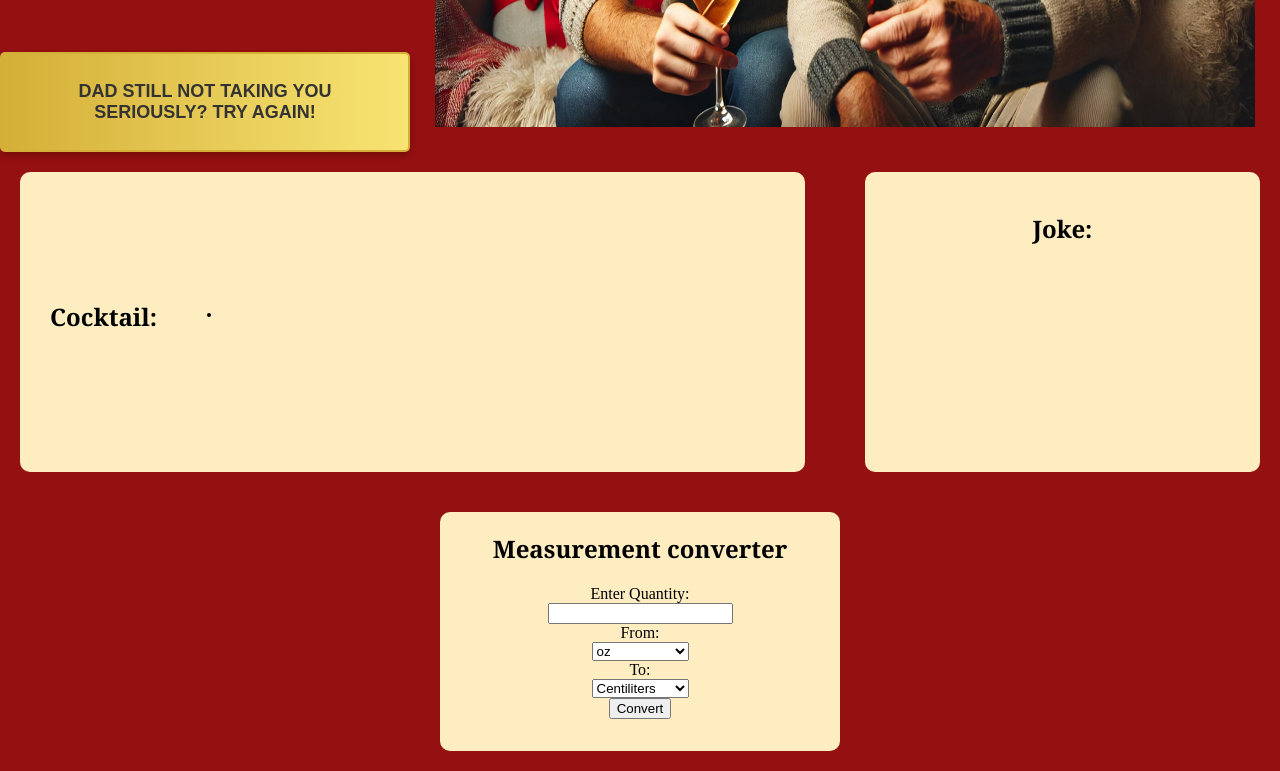
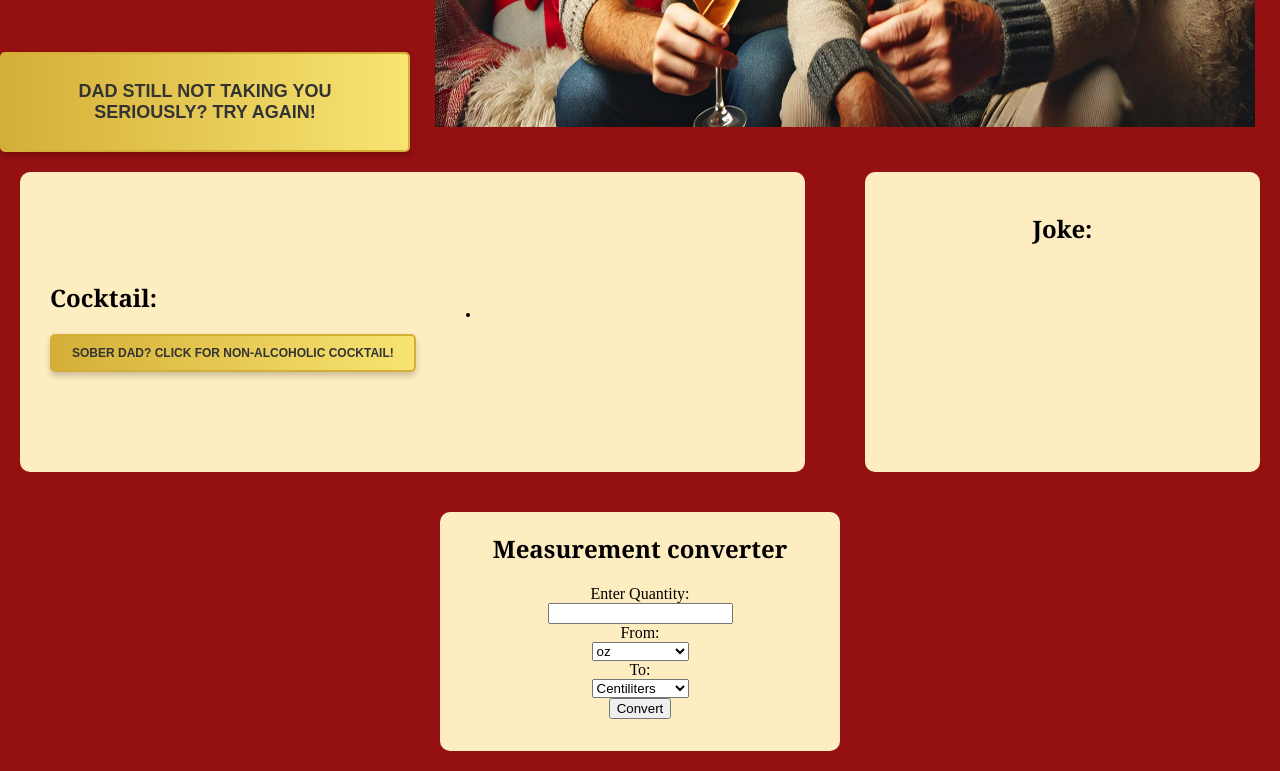
Before and after one commit to filiplyrheden/drink-and-dad-joke, a plain HTML site: page index.html in a window 1280 px wide. Both pictures are taken after a click on the button "RECONNECT WITH DAD". Shown: the part 670-1441 px from the top of the page. Drawn offline with Linux system fonts and the light colour scheme; no server answers.

Commit message:
Added sober-button with styling

```diff
--- a/index.html
+++ b/index.html
@@ -46,10 +46,12 @@
           <h3 id="drink-title"></h3>
           <ul id="ingredients"></ul>
           <p id="instructions"></p>
+          <button id="sober-button">Sober dad? Click for non-alcoholic cocktail!</button>
         </div>
         <div class="drink-img-wrapper">
           <img class="drink-image" src="" alt="" />
         </div>
+
       </div>
 
       <div class="joke-container">
--- a/style.css
+++ b/style.css
@@ -127,6 +127,28 @@ align-items: center;
   box-sizing: border-box;
 }
 
+#sober-button {
+  background: linear-gradient(90deg, var(--dark-gold), var(--light-gold));
+  color: var(--charcoal);
+  font-family: Arial, Helvetica, sans-serif;
+  font-size: 12px;
+  font-weight: bold;
+  padding: 10px 20px;
+  border: 2px solid #d4af37;
+  border-radius: 5px;
+  cursor: pointer;
+  text-transform: uppercase;
+  transition: all 0.3s ease-in-out;
+  box-shadow: 0 4px 6px rgba(0, 0, 0, 0.2);
+}
+
+#sober-button:hover {
+  background: linear-gradient(90deg, var(--light-gold), var(--dark-gold));
+  color: var(--white);
+  transform: translateY(-2px);
+  box-shadow: 0 6px 8px rgba(0, 0, 0, 0.3);
+}
+
 #dad-joke {
   text-align: center;
 }
```
